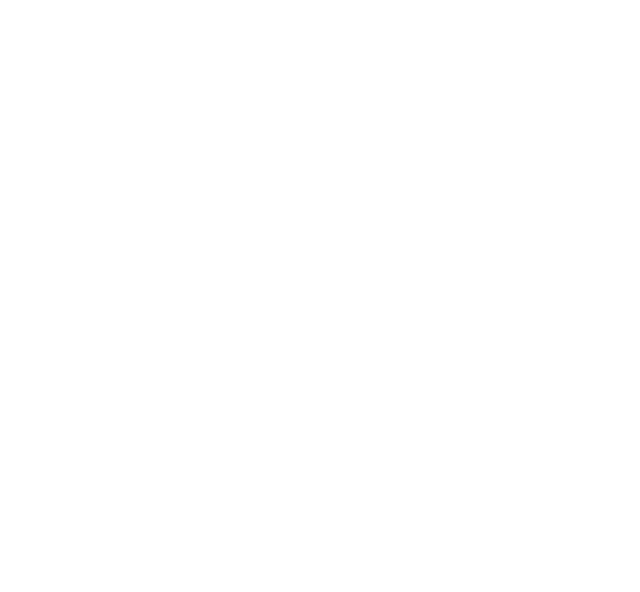
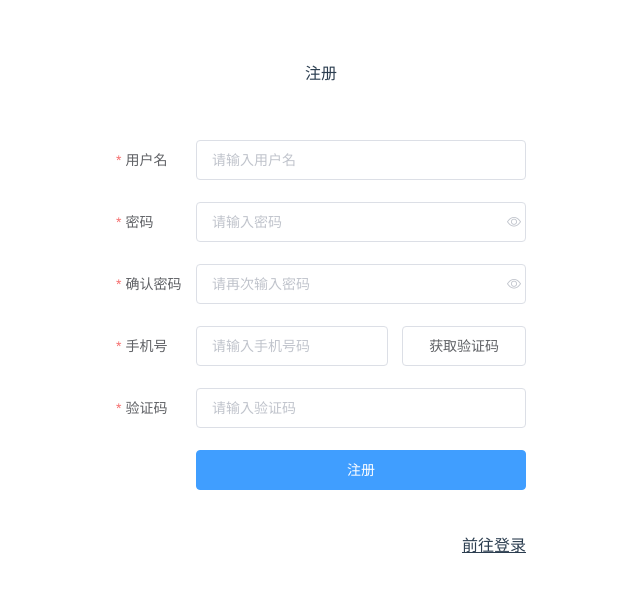
Before and after one commit to WilfredShen/kao-web, a Vue app: page /register in a window 1280 px wide. Shown: the top 592 px of the page, without its empty margins (319-959 px from the left). Built offline with nearby package versions, Linux system fonts and the light colour scheme.

Commit message:
add login & register

```diff
--- a/src/components/login/index.vue
+++ b/src/components/login/index.vue
@@ -1,21 +1,111 @@
-<template lang='pug'>
-#login-wrapper
-  el-container
-    el-head
-      span 登录
-    el-main
-      el-form
-
+<template>
+  <div id="login-wrapper">
+    <el-container>
+      <el-header>
+        <span>登录</span>
+      </el-header>
+      <el-main>
+        <el-form
+          ref="loginForm"
+          :model="loginForm"
+          :rules="loginRules"
+          label-position="left"
+          label-width="80px"
+        >
+          <el-form-item label="用户名" prop="username">
+            <el-input
+              v-model="loginForm.username"
+              aria-placeholder="请输入用户名"
+            >
+            </el-input>
+          </el-form-item>
+          <el-form-item label="密码" prop="password">
+            <el-input
+              v-model="loginForm.password"
+              :type="status.showPassword ? '' : 'password'"
+              aria-placeholder="请输入密码"
+            >
+            </el-input>
+          </el-form-item>
+          <el-form-item>
+            <el-button style="width: 100%" type="primary" @click="submit">
+              <span>登录</span>
+            </el-button>
+          </el-form-item>
+        </el-form>
+      </el-main>
+      <el-footer>
+        <div style="text-align: right">
+          <span
+            style="
+              margin-right: 1.4rem;
+              text-decoration: underline;
+              cursor: pointer;
+            "
+            @click="$router.push('/register')"
+          >注册账号</span>
+          <span
+            style="text-decoration: underline; cursor: pointer;"
+            @click="$router.push('/forgot')"
+          >忘记密码</span>
+        </div>
+      </el-footer>
+    </el-container>
+  </div>
 </template>
 
 <script>
 export default {
   name: "Login",
   data() {
-    return {};
+    return {
+      loginForm: {
+        username: "",
+        password: "",
+      },
+      loginRules: {
+        username: [
+          {
+            require: true,
+            message: "用户名不能为空",
+            trigger: "blur",
+          },
+        ],
+        password: [
+          {
+            require: true,
+            message: "密码不能为空",
+            trigger: "blur",
+          },
+        ],
+      },
+      status: {
+        showPassword: false,
+      },
+    };
+  },
+  methods: {
+    submit: function () {
+      this.$axios
+        .post("/api/Visitor/login", {
+          username: this.loginForm.username,
+          password: this.loginForm.password,
+        })
+        .then((res) => {
+          console.log(res);
+        })
+        .catch((err) => {
+          console.log(err);
+        });
+    },
   },
 };
 </script>
 
-<style>
+<style scoped>
+#login-wrapper {
+  width: 25%;
+  margin: auto;
+  min-width: 450px;
+}
 </style>
--- /dev/null
+++ b/src/components/register/index.vue
@@ -0,0 +1,177 @@
+<template>
+  <div id="register-wrapper">
+    <el-container>
+      <el-header>
+        <span>注册</span>
+      </el-header>
+      <el-main>
+        <el-form
+          ref="registerForm"
+          :model="registerForm"
+          :rules="registerRules"
+          label-position="left"
+          label-width="80px"
+        >
+          <el-form-item label="用户名" prop="username">
+            <el-input
+              v-model="registerForm.username"
+              placeholder="请输入用户名"
+            ></el-input>
+          </el-form-item>
+          <el-form-item label="密码" prop="password">
+            <el-input
+              v-model="registerForm.password"
+              :type="status.showPassword ? '' : 'password'"
+              placeholder="请输入密码"
+            >
+              <i
+                slot="suffix"
+                :style="{ color: status.showPassword ? '#409EFF' : '' }"
+                class="el-icon-view"
+                @click="status.showPassword = !status.showPassword"
+              ></i>
+            </el-input>
+          </el-form-item>
+          <el-form-item label="确认密码" prop="confPass">
+            <el-input
+              v-model="registerForm.confPass"
+              :type="status.showConfPass ? '' : 'password'"
+              placeholder="请再次输入密码"
+            >
+              <i
+                slot="suffix"
+                :style="{ color: status.showConfPass ? '#409EFF' : '' }"
+                class="el-icon-view"
+                @click="status.showConfPass = !status.showConfPass"
+              ></i>
+            </el-input>
+          </el-form-item>
+          <el-form-item label="手机号" prop="phone">
+            <el-row justify="space-between" type="flex">
+              <el-col :span="14">
+                <el-input
+                  v-model="registerForm.phone"
+                  placeholder="请输入手机号码"
+                ></el-input>
+              </el-col>
+              <el-col :span="9">
+                <el-button style="width: 100%">
+                  <span v-if="status.resend > 0">{{ status.resend }} 秒后</span>
+                  <span v-if="status.resend === -1">获取验证码</span>
+                  <span v-else>重新获取</span>
+                </el-button>
+              </el-col>
+            </el-row>
+          </el-form-item>
+          <el-form-item label="验证码" prop="code">
+            <el-input
+              v-model="registerForm.code"
+              placeholder="请输入验证码"
+            ></el-input>
+          </el-form-item>
+          <el-form-item>
+            <el-button style="width: 100%" type="primary" @click="submit">
+              <span>注册</span>
+            </el-button>
+          </el-form-item>
+        </el-form>
+      </el-main>
+      <el-footer>
+        <div style="text-align: right">
+          <span
+            style="text-decoration: underline; cursor: pointer"
+            @click="$router.push('/login')"
+          >前往登录</span>
+        </div>
+      </el-footer>
+    </el-container>
+  </div>
+</template>
+
+<script>
+export default {
+  name: "Register",
+  data() {
+    return {
+      registerForm: {
+        username: "",
+        password: "",
+        confPass: "",
+        phone: "",
+        code: "",
+      },
+      registerRules: {
+        username: [
+          {
+            required: true,
+            message: "用户名不能为空",
+            trigger: "blur",
+          },
+        ],
+        password: [
+          {
+            required: true,
+            message: "密码不能为空",
+            trigger: "blur",
+          },
+        ],
+        confPass: [
+          {
+            required: true,
+            message: "密码不能为空",
+            trigger: "blur",
+          },
+        ],
+        phone: [
+          {
+            required: true,
+            message: "手机号不能为空",
+            trigger: "blur",
+          },
+        ],
+        code: [
+          {
+            required: true,
+            message: "验证码不能为空",
+            trigger: "blur",
+          },
+        ],
+      },
+      status: {
+        showPassword: false,
+        showConfPass: false,
+        resend: -1,
+      },
+      code: "",
+    };
+  },
+  methods: {
+    getCode: function () {
+    },
+    submit: function () {
+      this.$refs["registerForm"].validate((res) => {
+        console.log(this.$refs["registerForm"])
+        console.log(res)
+      })
+      console.log(this.registerForm)
+    },
+  },
+  computed: {
+    verifyCode: function () {
+      return this.registerForm.code === this.code;
+    },
+  },
+};
+</script>
+
+<style scoped>
+#register-wrapper {
+  width: 25%;
+  margin: auto;
+  min-width: 450px;
+}
+
+.el-icon-view {
+  cursor: pointer;
+}
+</style>
--- a/src/router/index.js
+++ b/src/router/index.js
@@ -1,6 +1,7 @@
 import Vue from 'vue'
 import VueRouter from 'vue-router'
 import Login from '@/components/login'
+import Register from '@/components/register'
 import InfoDemo from '@/components/demo/info-demo'
 
 Vue.use(VueRouter)
@@ -14,6 +15,11 @@ export default new VueRouter({
       component: Login,
     },
     {
+      path: '/register',
+      name: 'Register',
+      component: Register,
+    },
+    {
       path: '/infodemo',
       name: 'InfoDemo',
       component: InfoDemo,
```
Also changed, not shown: src/components/forgot/index.vue (added, +13 -0 lines).
